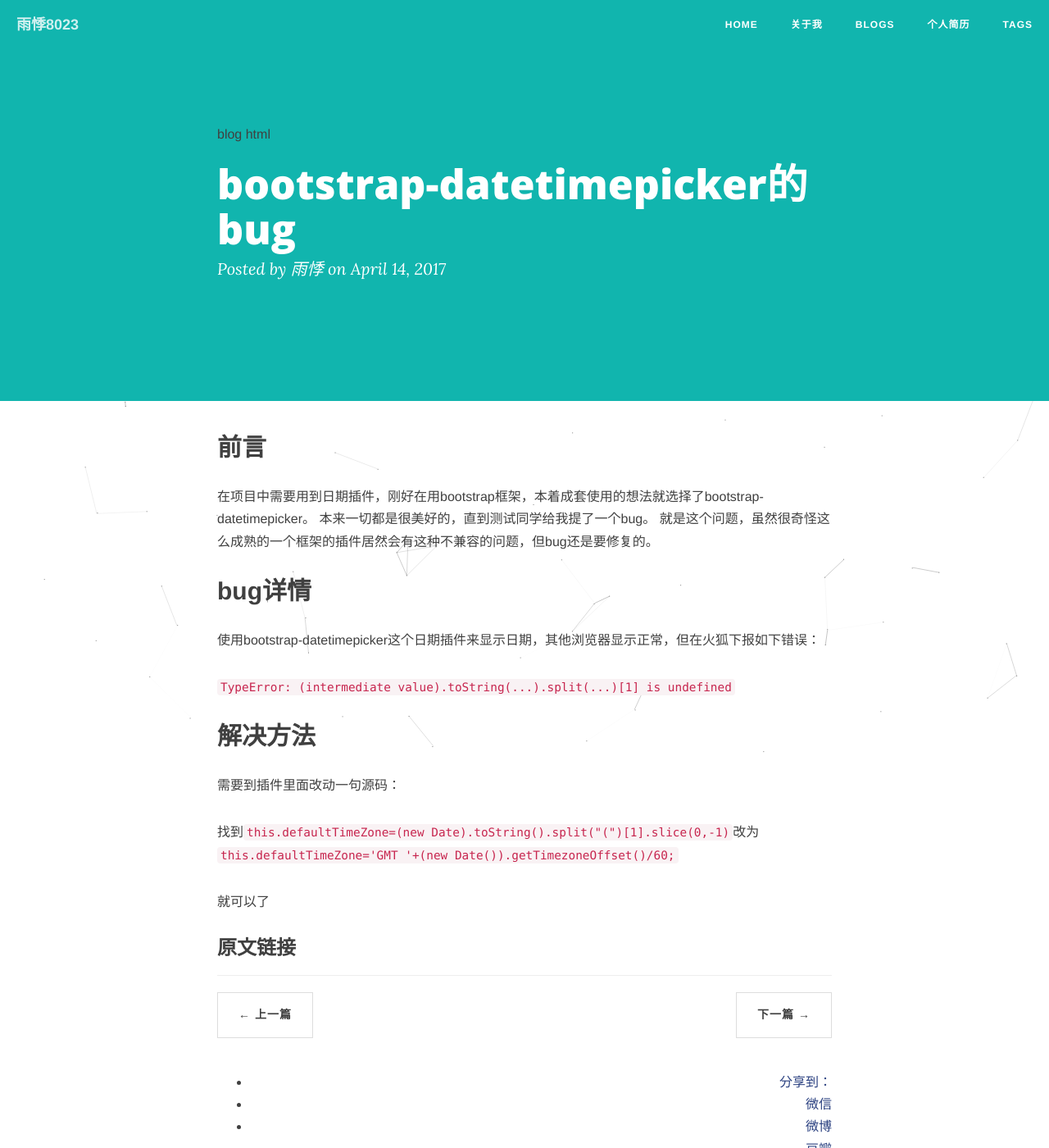
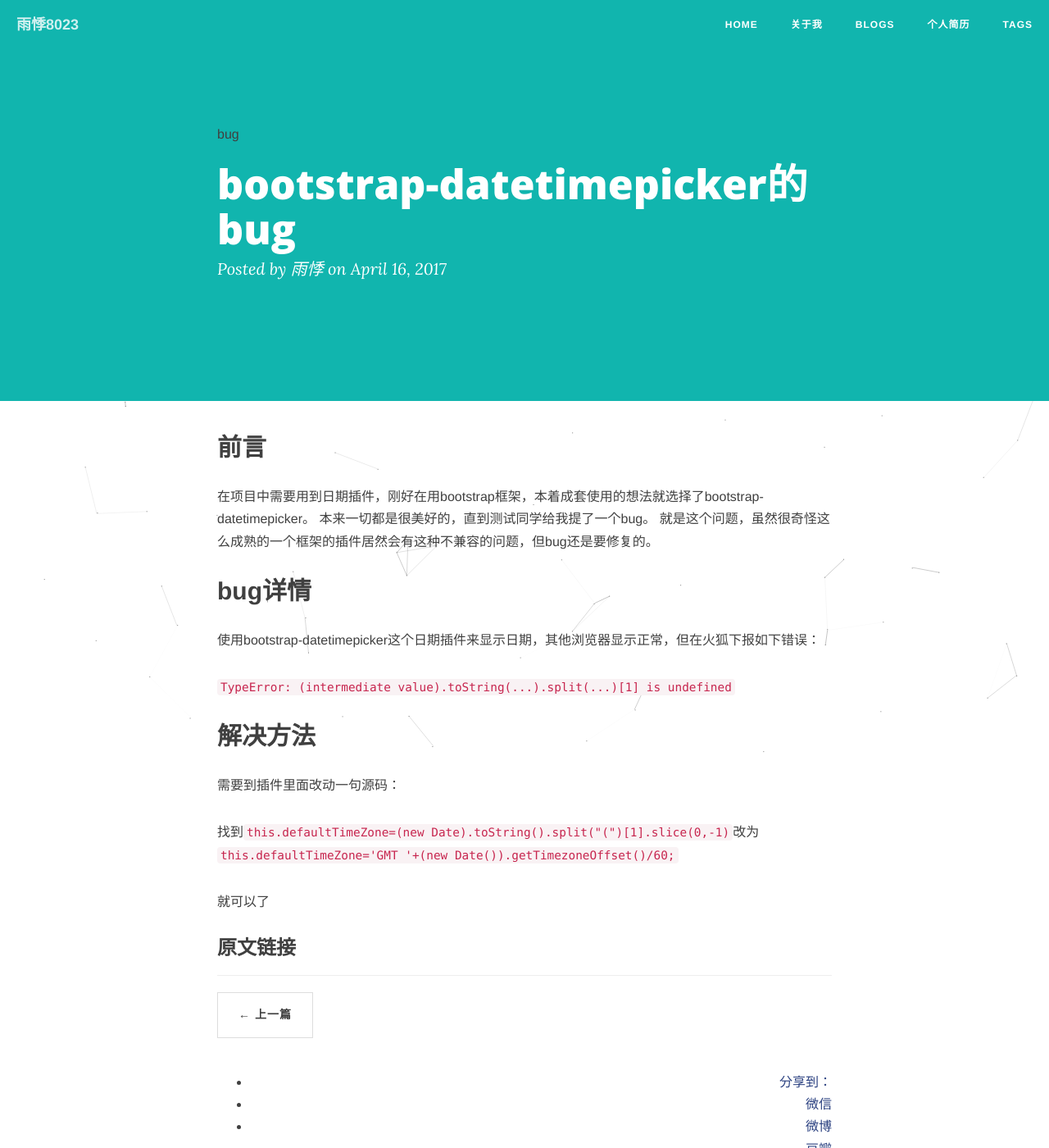
Before and after one commit to yuji8023/yuji8023.github.io, a Jekyll site: the page built from _posts/2017-04-15-bootstrap-datetimepicker-bug.md, in a window 1280 px wide and 1400 px high. Shown: the whole window at 82% size. Built offline with Jekyll 4.4.1, drawn with Linux system fonts in a browser that asks for light colours; nearby versions of some CDN libraries; comment, search, counter and statistics services are not loaded.

Commit message:
tag and title 改变

```diff
--- a/_posts/2017-04-15-bootstrap-datetimepicker-bug.md
+++ b/_posts/2017-04-15-bootstrap-datetimepicker-bug.md
@@ -1,9 +1,9 @@
 ---
 layout: post
 title: bootstrap-datetimepicker的bug
-date: 2017-04-13 20:12:00
+date: 2017-04-15 23:12:00
 categories: blog
-tags: [blog,html]
+tags: [bug]
 description: bootstrap-datetimepicker在火狐下报错的问题
 ---
 
```
